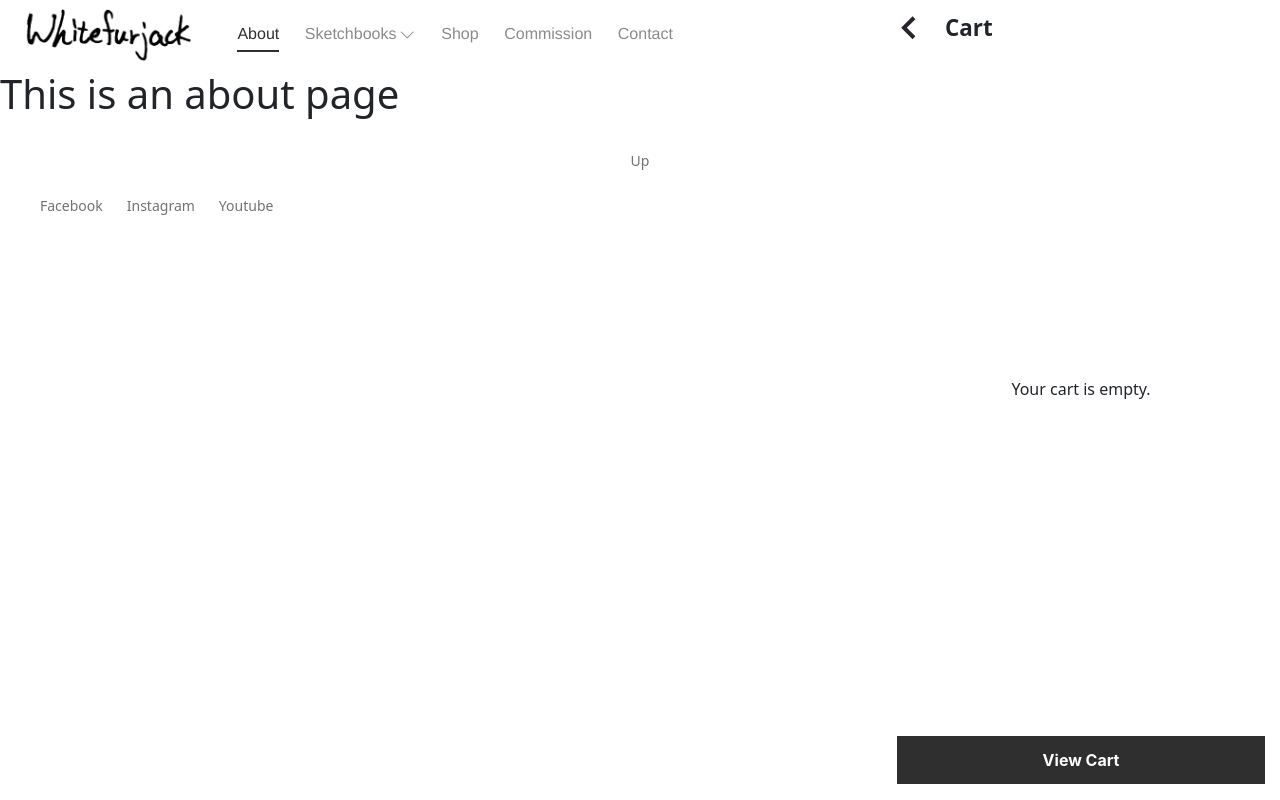
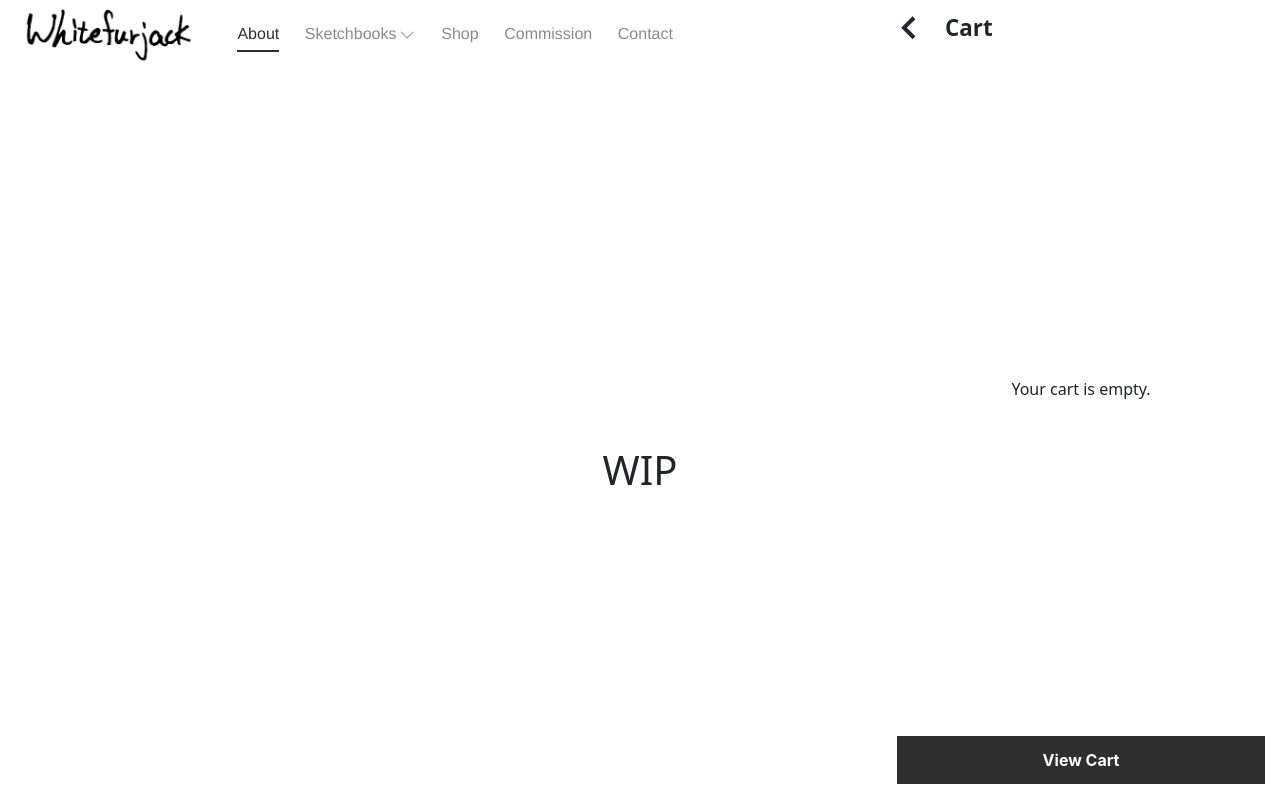
Before and after one commit to jack892709/whitefurjack, a Vue app: page /about in a window 1280 px wide. Shown: the top 800 px of the page. Built offline with nearby package versions, Linux system fonts and the light colour scheme; what vue-plugin-load-script, vue3-lazyload would draw is missing.

Commit message:
fix: clear about page

```diff
--- a/src/views/About.vue
+++ b/src/views/About.vue
@@ -1,6 +1,6 @@
 <template>
-    <div class="about">
-        <h1>This is an about page</h1>
+    <div class="min-vh-100 d-flex">
+        <h1 class="d-block m-auto">WIP</h1>
     </div>
 </template>
 
@@ -8,8 +8,5 @@
 
 export default {
     name: 'About',
-    components: {
-
-    },
 };
 </script>
```
